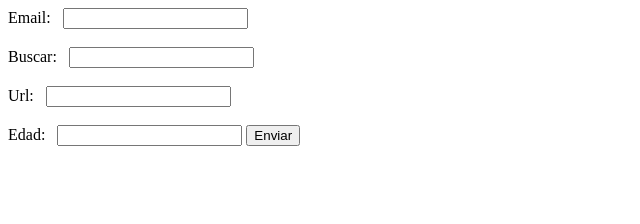
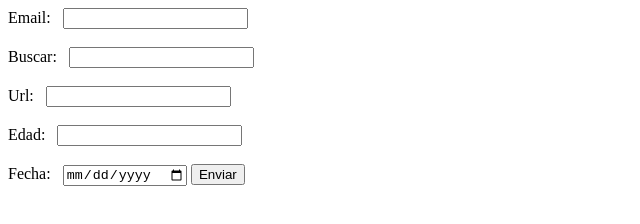
Before and after one commit to rick571z/repo1_remoto, a plain HTML site: page index.html in a window 1280 px wide. Shown: the whole page, without its empty margins (0-640 px from the left). Drawn offline with Linux system fonts and the light colour scheme.

Commit message:
se agrego el campo fecha en index.html

```diff
--- a/index.html
+++ b/index.html
@@ -15,7 +15,7 @@
         <form action="miformulario" id="miformulaio" method="get">
 
             Email: &nbsp; <input type="email" name="email" id="email"><br><br> Buscar: &nbsp; <input type="search" name="buscar" id="buscar"><br><br> Url: &nbsp; <input type="url" name="url" id="url"><br><br> Edad: &nbsp; <input type="number" name="edad"
-                id="edad">
+                id="name"><br><br> Fecha: &nbsp; <input type="date" name="fecha" id="fecha">
             <input type="submit" value="Enviar">
 
         </form>
```
